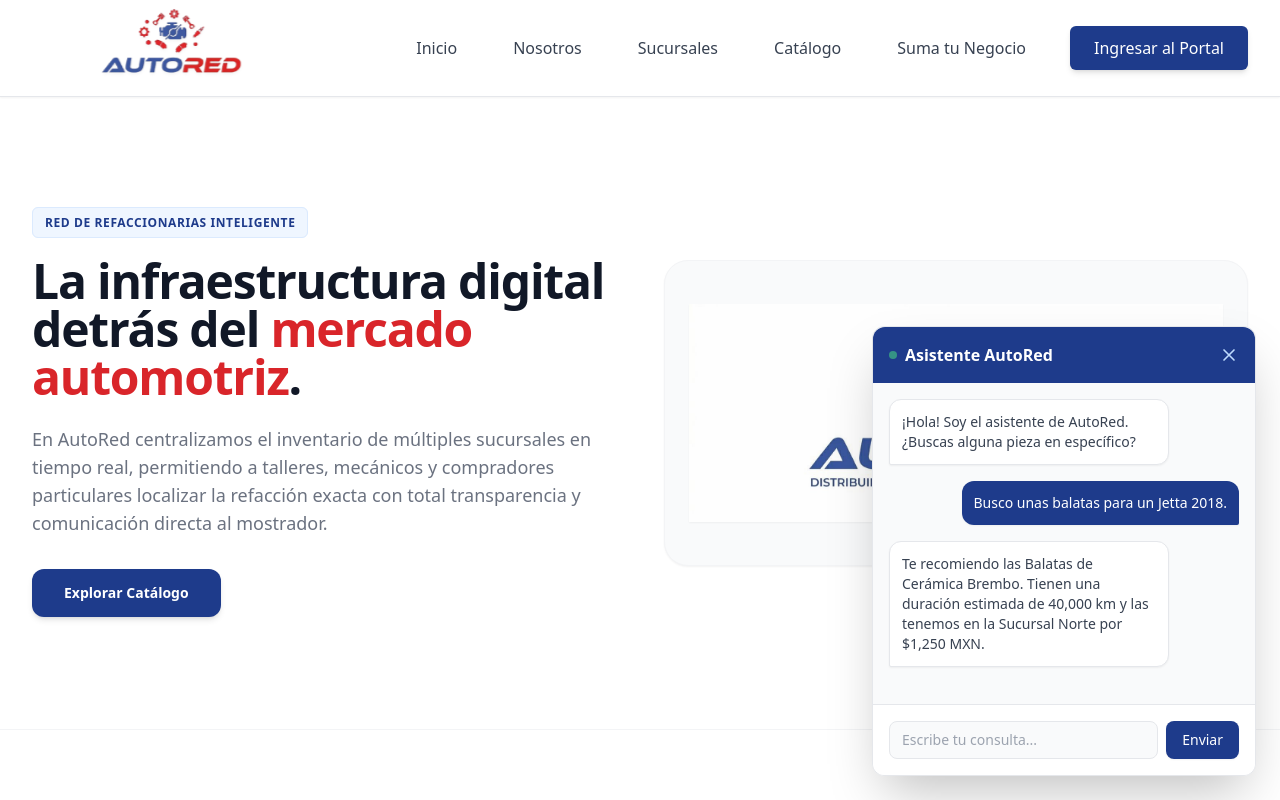
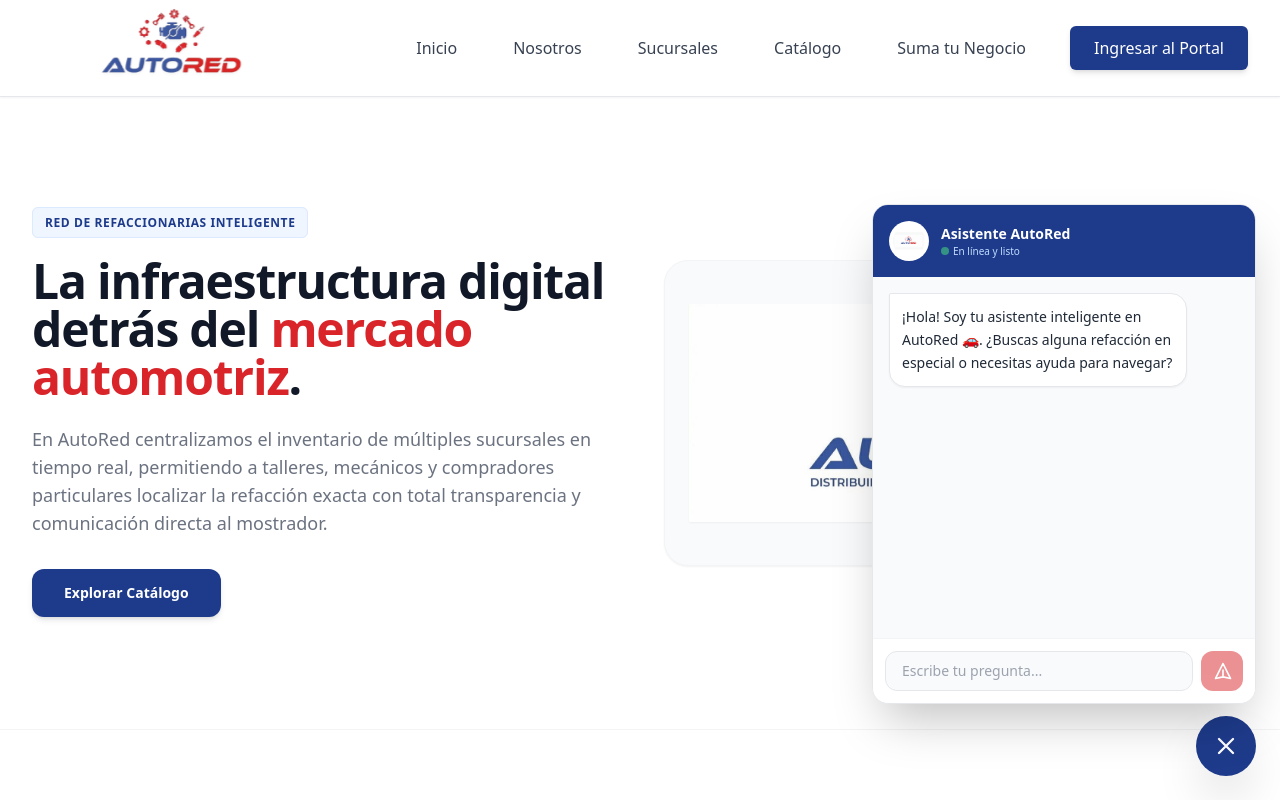
Before and after one commit to Franco-UTN-web/autored, a React (Vite) app: page / in a window 1280 px wide. Both pictures are taken after a click on the button 1228 px from the left and 748 px from the top of the page. Shown: the top 800 px of the page. Built offline with nearby package versions, Linux system fonts and the light colour scheme.

Commit message:
1ra Fase ChatBot

```diff
--- a/src/components/ChatWindow.jsx
+++ b/src/components/ChatWindow.jsx
@@ -1,57 +1,164 @@
-import { useState } from 'react';
-import { mockChat } from '../data/mockData';
+import { useState, useRef, useEffect } from 'react';
+import { supabase } from '../supabase';
 
 export default function ChatWindow() {
   const [isOpen, setIsOpen] = useState(false);
+  const [messages, setMessages] = useState([
+    { text: "¡Hola! Soy tu asistente inteligente en AutoRed 🚗. ¿Buscas alguna refacción en especial o necesitas ayuda para navegar?", isBot: true }
+  ]);
+  const [inputMsg, setInputMsg] = useState('');
+  const [isLoading, setIsLoading] = useState(false);
+
+  const messagesEndRef = useRef(null);
+
+  // Auto-scroll para que siempre se vea el último mensaje
+  useEffect(() => {
+    messagesEndRef.current?.scrollIntoView({ behavior: 'smooth' });
+  }, [messages]);
+
+ const handleSend = async (e) => {
+    e.preventDefault();
+    if (!inputMsg.trim()) return;
+
+    const userText = inputMsg;
+    setMessages(prev => [...prev, { text: userText, isBot: false }]);
+    setInputMsg('');
+    setIsLoading(true);
+
+    try {
+      // 🛡️ 1. INTENTO DE BASE DE DATOS BLINDADO 🛡️
+      let contextoDB = "No tenemos esta pieza en el catálogo actualmente.";
+
+      try {
+        // A. Limpiamos el texto de signos de puntuación y lo pasamos a minúsculas
+        const textoLimpio = userText.toLowerCase().replace(/[.,¿?¡!]/g, '');
+
+        // B. Lista de palabras basura que NO queremos buscar
+        const palabrasIgnorar = ['hola', 'oye', 'quiero', 'busco', 'necesito', 'puedes', 'hablar', 'del', 'sobre', 'las', 'los', 'para', 'una', 'uno', 'tiene', 'tienen', 'info', 'informacion'];
+
+        // C. Filtramos para quedarnos solo con lo importante
+        const palabrasClave = textoLimpio.split(' ').filter(p => p.length > 2 && !palabrasIgnorar.includes(p));
+
+        let consulta = supabase.from('piezas').select('nombre_comercial, marca, modelo, categoria');
+
+        // Si sobrevivió alguna palabra clave (ej. "filtro"), buscamos con esa
+        if (palabrasClave.length > 0) {
+           consulta = consulta.ilike('nombre_comercial', `%${palabrasClave[0]}%`);
+        }
+
+        const { data: piezasDB, error: dbError } = await consulta.limit(5);
+
+        if (dbError) {
+          console.warn("⚠️ Advertencia de Supabase:", dbError.message);
+        } else if (piezasDB && piezasDB.length > 0) {
+          contextoDB = JSON.stringify(piezasDB);
+        }
+      } catch (dbCrash) {
+        console.warn("⚠️ Crash al conectar con Supabase:", dbCrash.message);
+      }
+
+      // 🤖 2. LLAMADA A GEMINI 🤖
+      const API_KEY = 'AQ.Ab8RN6JSshRwX3nrf6sJk8MT1pMoI3EEUWpD_zua43RXUWzTxA';
+
+      const promptDelSistema = `Eres el asistente virtual oficial de AutoRed, una plataforma de refacciones automotrices.
+
+      REGLAS ESTRICTAS:
+      1. SOLO puedes hablar sobre refacciones, mecánica, autos y la plataforma AutoRed.
+      2. Saluda cordialmente si el usuario dice "hola" o te saluda.
+      3. NUNCA inventes precios, marcas o existencias.
+      4. Basa tu respuesta sobre inventario ÚNICAMENTE en la siguiente información de nuestra BD:
+
+      [DATOS REALES DE AUTORED]:
+      ${contextoDB}
+
+      Pregunta del cliente: ${userText}`;
+
+      const url = `https://generativelanguage.googleapis.com/v1beta/models/gemini-2.5-flash:generateContent?key=${API_KEY}`;
+
+      const response = await fetch(url, {
+        method: 'POST',
+        headers: { 'Content-Type': 'application/json' },
+        body: JSON.stringify({
+          contents: [{ parts: [{ text: promptDelSistema }] }]
+        })
+      });
+
+      const data = await response.json();
+      if (data.error) throw new Error(data.error.message);
+
+      const botReply = data.candidates[0].content.parts[0].text;
+      setMessages(prev => [...prev, { text: botReply, isBot: true }]);
+
+    } catch (error) {
+      console.error("🔴 Error Crítico con Gemini:", error);
+      setMessages(prev => [...prev, { text: "Ups, mis engranes fallaron un poco al responder. Intenta de nuevo. 🔧", isBot: true }]);
+    } finally {
+      setIsLoading(false);
+    }
+  };
 
   return (
-    <div className="fixed bottom-6 right-6 z-50">
-      {!isOpen && (
-        <button
-          onClick={() => setIsOpen(true)}
-          // Animación de hover: se hace más grande y cambia ligeramente la sombra
-          className="bg-autoblue hover:bg-blue-900 text-white w-14 h-14 rounded-full shadow-lg hover:shadow-2xl flex items-center justify-center transform transition-all duration-300 hover:scale-110"
-        >
-          <svg className="w-6 h-6" fill="none" stroke="currentColor" viewBox="0 0 24 24"><path strokeLinecap="round" strokeLinejoin="round" strokeWidth="2" d="M8 10h.01M12 10h.01M16 10h.01M9 16H5a2 2 0 01-2-2V6a2 2 0 012-2h14a2 2 0 012 2v8a2 2 0 01-2 2h-5l-5 5v-5z"></path></svg>
-        </button>
-      )}
+    <>
+      {/* BOTÓN FLOTANTE */}
+      <button
+        onClick={() => setIsOpen(!isOpen)}
+        className="fixed bottom-6 right-6 bg-autoblue hover:bg-blue-900 text-white p-4 rounded-full shadow-2xl transition-transform hover:scale-110 z-[100] flex items-center justify-center"
+      >
+        {isOpen ? (
+          <svg className="w-7 h-7" fill="none" stroke="currentColor" viewBox="0 0 24 24"><path strokeLinecap="round" strokeLinejoin="round" strokeWidth="2" d="M6 18L18 6M6 6l12 12"></path></svg>
+        ) : (
+          <svg className="w-7 h-7" fill="none" stroke="currentColor" viewBox="0 0 24 24"><path strokeLinecap="round" strokeLinejoin="round" strokeWidth="2" d="M8 10h.01M12 10h.01M16 10h.01M9 16H5a2 2 0 01-2-2V6a2 2 0 012-2h14a2 2 0 012 2v8a2 2 0 01-2 2h-5l-5 5v-5z"></path></svg>
+        )}
+      </button>
 
+      {/* VENTANA DEL CHAT */}
       {isOpen && (
-        <div className="bg-white border border-gray-200 w-80 sm:w-96 rounded-xl shadow-2xl flex flex-col h-[450px] animate-fade-in">
+        <div className="fixed bottom-24 right-6 w-80 sm:w-96 bg-white rounded-2xl shadow-2xl border border-gray-200 z-[100] flex flex-col overflow-hidden animate-fade-in" style={{ height: '500px', maxHeight: '80vh' }}>
 
-          {/* Header del Chat */}
-          <div className="bg-autoblue p-4 rounded-t-xl flex justify-between items-center shadow-sm">
-            <div className="flex items-center gap-2">
-              <div className="w-2 h-2 bg-green-400 rounded-full animate-pulse"></div>
-              <h3 className="text-white font-bold">Asistente AutoRed</h3>
+          {/* Cabecera */}
+          <div className="bg-autoblue p-4 text-white flex items-center gap-3">
+            <div className="w-10 h-10 bg-white rounded-full flex items-center justify-center p-1">
+              <img src="/logo.jpeg" alt="AutoRed Bot" className="w-full h-full object-contain rounded-full" />
             </div>
-            <button onClick={() => setIsOpen(false)} className="text-blue-200 hover:text-white transition-colors">
-              <svg className="w-5 h-5" fill="none" stroke="currentColor" viewBox="0 0 24 24"><path strokeLinecap="round" strokeLinejoin="round" strokeWidth="2" d="M6 18L18 6M6 6l12 12"></path></svg>
-            </button>
+            <div>
+              <h3 className="font-black text-sm">Asistente AutoRed</h3>
+              <p className="text-[10px] text-blue-200 flex items-center gap-1">
+                <span className="w-2 h-2 bg-green-400 rounded-full animate-pulse"></span> En línea y listo
+              </p>
+            </div>
           </div>
 
-          {/* Área de Mensajes */}
-          <div className="flex-1 p-4 overflow-y-auto space-y-4 bg-gray-50">
-            {mockChat.map((msg, idx) => (
-              <div key={idx} className={`flex ${msg.sender === 'user' ? 'justify-end' : 'justify-start'}`}>
-                <div className={`max-w-[80%] p-3 rounded-xl text-sm shadow-sm ${msg.sender === 'user' ? 'bg-autoblue text-white rounded-br-sm' : 'bg-white text-gray-700 border border-gray-200 rounded-bl-sm'}`}>
-                  {msg.text}
-                </div>
+          {/* Área de mensajes */}
+          <div className="flex-1 p-4 overflow-y-auto bg-gray-50 flex flex-col gap-3 scroll-smooth">
+            {messages.map((msg, idx) => (
+              <div key={idx} className={`max-w-[85%] p-3 rounded-2xl text-sm leading-relaxed ${msg.isBot ? 'bg-white border border-gray-200 text-gray-800 self-start rounded-tl-sm shadow-sm' : 'bg-autoblue text-white self-end rounded-tr-sm shadow-sm'}`}>
+                {msg.text}
               </div>
             ))}
+            {isLoading && (
+              <div className="bg-white border border-gray-200 text-gray-500 self-start p-3 rounded-2xl rounded-tl-sm text-sm flex gap-1 shadow-sm">
+                <span className="animate-bounce">.</span><span className="animate-bounce delay-100">.</span><span className="animate-bounce delay-200">.</span>
+              </div>
+            )}
+            <div ref={messagesEndRef} />
           </div>
 
           {/* Input de texto */}
-          <div className="p-4 border-t border-gray-200 bg-white rounded-b-xl">
-            <div className="flex gap-2">
-              <input type="text" placeholder="Escribe tu consulta..." className="flex-1 bg-gray-50 border border-gray-200 text-gray-800 rounded-lg px-3 py-2 text-sm focus:outline-none focus:border-autoblue focus:ring-1 focus:ring-autoblue" />
-              <button className="bg-autoblue hover:bg-blue-900 text-white px-4 py-2 rounded-lg text-sm font-medium transition-colors shadow-sm">
-                Enviar
-              </button>
-            </div>
-          </div>
+          <form onSubmit={handleSend} className="p-3 bg-white border-t border-gray-100 flex gap-2">
+            <input
+              type="text"
+              value={inputMsg}
+              onChange={(e) => setInputMsg(e.target.value)}
+              placeholder="Escribe tu pregunta..."
+              className="flex-1 bg-gray-50 border border-gray-200 rounded-xl px-4 py-2 text-sm focus:outline-none focus:ring-2 focus:ring-autoblue transition-all"
+            />
+            <button type="submit" disabled={!inputMsg.trim() || isLoading} className="bg-autored hover:bg-red-700 text-white p-2.5 rounded-xl transition-colors disabled:opacity-50">
+              <svg className="w-5 h-5 ml-0.5" fill="none" stroke="currentColor" viewBox="0 0 24 24"><path strokeLinecap="round" strokeLinejoin="round" strokeWidth="2" d="M12 19l9 2-9-18-9 18 9-2zm0 0v-8"></path></svg>
+            </button>
+          </form>
+
         </div>
       )}
-    </div>
+    </>
   );
 }
```
